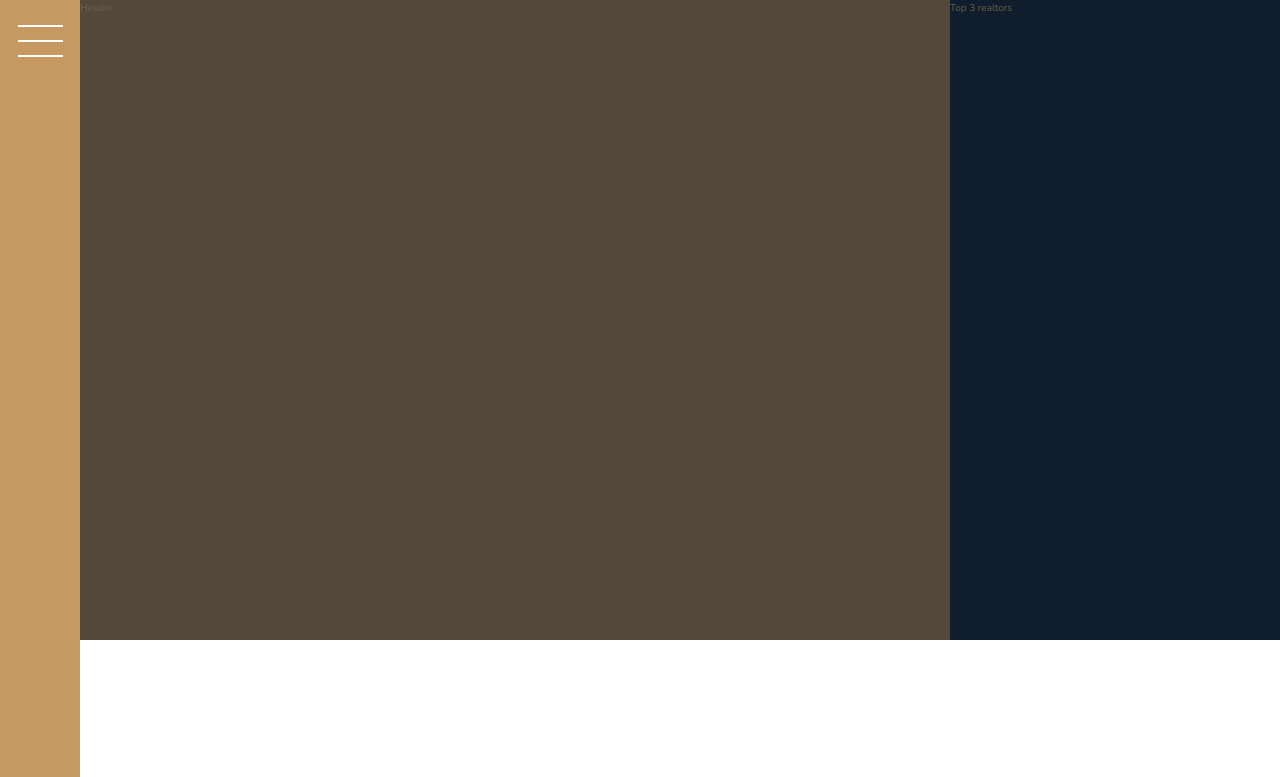
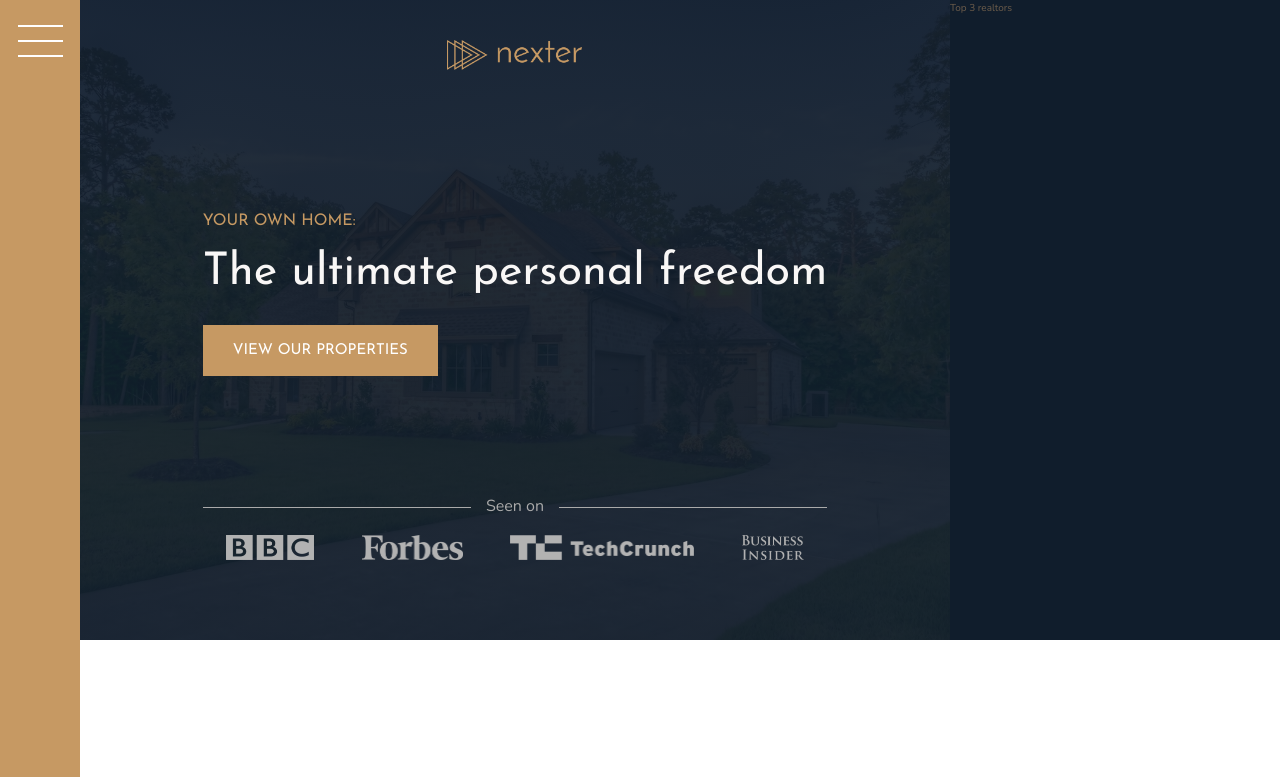
Before and after one commit to Bol2riZH/Nexter, a website: page index.html in a window 1280 px wide. Shown: the top 777 px of the page. Drawn offline with nearby package versions, Linux system fonts and the light colour scheme.

Commit message:
building header

```diff
--- a/index.html
+++ b/index.html
@@ -19,8 +19,22 @@
       <button class="nav-btn"></button>
     </div>
 
-    <header class="header">Header</header>
+    <header class="header">
+      <img src="img/logo.png" alt="Nexter logo" class="header__logo" />
+      <h3 class="heading-3">Your own home:</h3>
+      <h1 class="heading-1">The ultimate personal freedom</h1>
+      <button class="btn header__btn">View our properties</button>
+      <div class="header__seenon-text">Seen on</div>
+      <div class="header__seenon-logos">
+        <img src="img/logo-bbc.png" alt="Seen on logo 1" />
+        <img src="img/logo-forbes.png" alt="Seen on logo 2" />
+        <img src="img/logo-techcrunch.png" alt="Seen on logo 3" />
+        <img src="img/logo-bi.png" alt="Seen on logo 4" />
+      </div>
+    </header>
+
     <div class="realtors">Top 3 realtors</div>
+
     <section class="features">
       <div class="feature">
         <svg class="feature__icon">
--- a/sass/_header.scss
+++ b/sass/_header.scss
@@ -2,5 +2,60 @@
 
 .header {
   background-color: base.$color-grey-dark-1;
+  background-image: linear-gradient(
+      rgba(base.$color-secondary, 0.93),
+      rgba(base.$color-secondary, 0.93)
+    ),
+    url("../img/hero.jpeg");
+
+  background-size: cover;
+  background-position: center;
+  padding: 8rem;
+  padding-top: 4rem;
+
   grid-column: full-start / col-end 6;
+
+  display: grid;
+  grid-template-rows: 1fr min-content 6rem 1fr;
+  grid-template-columns: max-content;
+  row-gap: 1.5rem;
+  justify-content: center;
+
+  &__logo {
+    height: 3rem;
+    justify-self: center;
+  }
+
+  &__btn {
+    align-self: start;
+    justify-self: start;
+  }
+
+  &__seenon-text {
+    display: grid;
+    grid-template-columns: 1fr max-content 1fr;
+    align-items: center;
+    column-gap: 1.5rem;
+
+    font-size: 1.6rem;
+    color: base.$color-grey-light-2;
+
+    &::before,
+    &::after {
+      content: "";
+      height: 1px;
+      display: block;
+      background-color: currentColor;
+    }
+  }
+
+  &__seenon-logos {
+    display: flex;
+    flex-wrap: wrap;
+    justify-content: space-around;
+    img {
+      height: 2.5rem;
+      filter: brightness(70%);
+    }
+  }
 }
--- a/sass/_typography.scss
+++ b/sass/_typography.scss
@@ -7,6 +7,9 @@
 
 .heading-1 {
   @extend %heading;
+  font-size: 4.5rem;
+  color: base.$color-grey-light-1;
+  line-height: 1;
 }
 
 .heading-2 {
```
Also changed, not shown: css/style.css, 1 other file.
